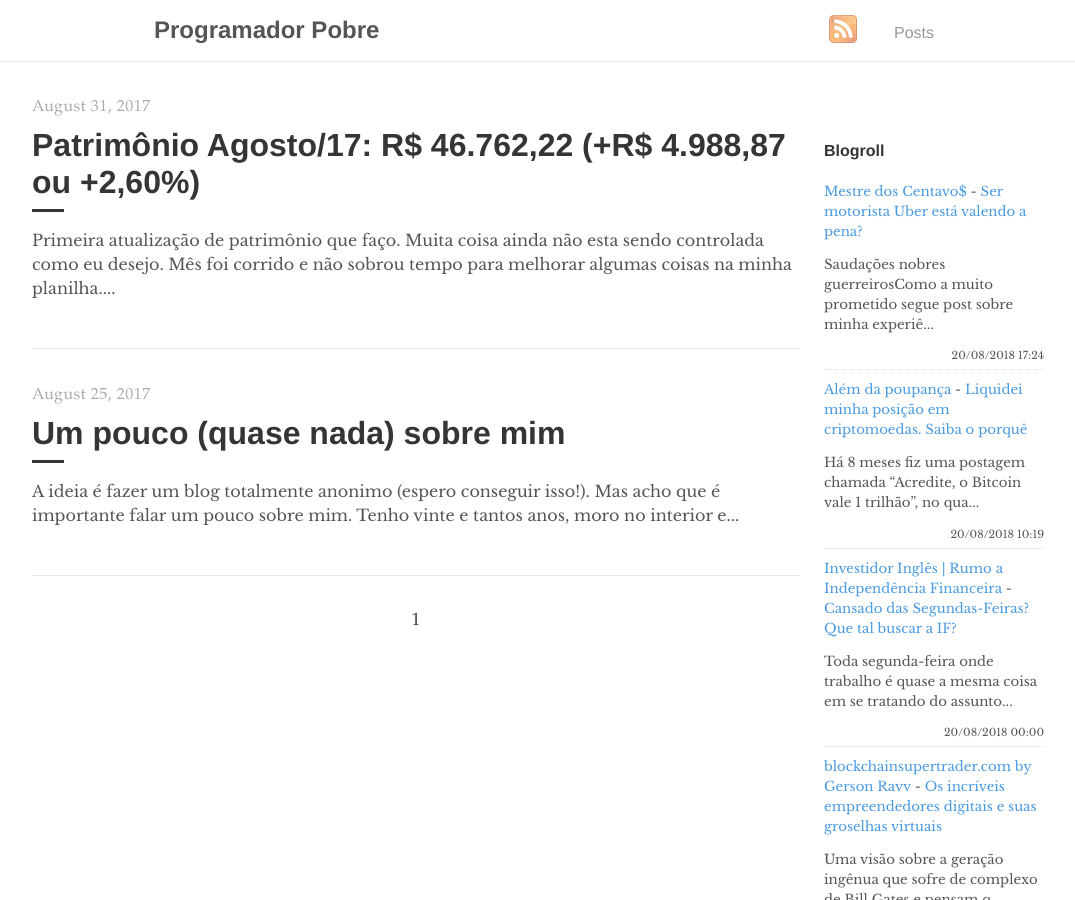
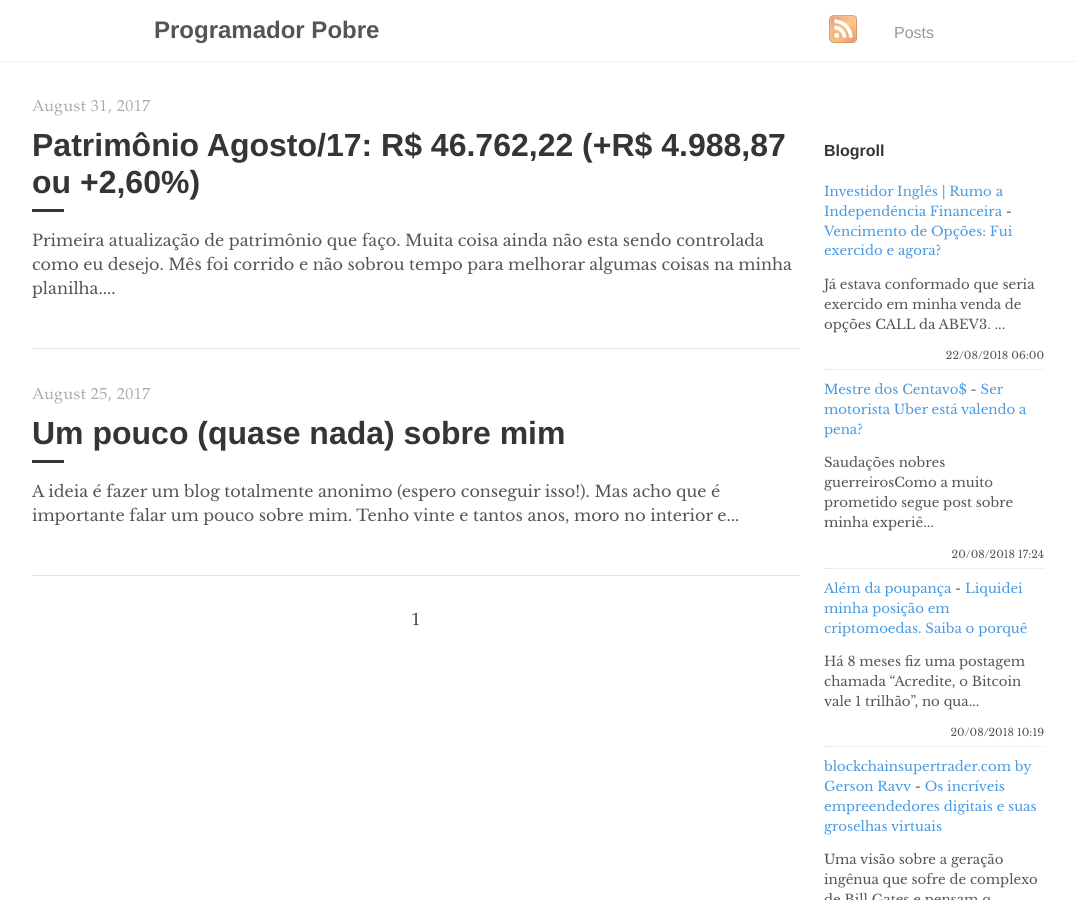
Before and after one commit to programadorpobre/programadorpobre.github.io, a Jekyll site: the page built from index.html, in a window 1280 px wide and 900 px high. Shown: the whole window, without its empty margins (96-1171 px from the left). Built offline with Jekyll 4.4.1, drawn with Linux system fonts in a browser that asks for light colours; the list of posts is cut into pages by our own code; comment, search, counter and statistics services are not loaded.

Commit message:
[ci skip] travis #382

```diff
--- a/_includes/feed-entries.html
+++ b/_includes/feed-entries.html
@@ -1,3 +1,8 @@
+<div class="feed-entry">
+    <a class="feed-entry-site-name" href="https://www.investidoringles.com/">Investidor Inglês | Rumo a Independência Financeira</a> - <a class="feed-entry-title" href="https://www.investidoringles.com/2018/08/vencimento-de-opcoes-fui-exercido-o-que-fazer.html">Vencimento de Opções:  Fui exercido e agora?</a>
+    <p class="feed-entry-summary">Já estava conformado que seria exercido em minha venda de opções CALL da ABEV3. ...</p>
+    <time datetime="2018-08-22T06:00:00.000-03:00">22/08/2018 06:00</time>
+</div>
 <div class="feed-entry">
     <a class="feed-entry-site-name" href="https://mestredoscentavos.blogspot.com/">Mestre dos Centavo$</a> - <a class="feed-entry-title" href="https://mestredoscentavos.blogspot.com/2018/08/ser-motorista-uber-esta-valendo-pena.html">Ser motorista Uber está valendo a pena?</a>
     <p class="feed-entry-summary">Saudações nobres guerreirosComo a muito prometido segue post sobre minha experiê...</p>
@@ -7,11 +12,6 @@
     <a class="feed-entry-site-name" href="https://alemdapoupanca.blogspot.com/">Além da poupança</a> - <a class="feed-entry-title" href="https://alemdapoupanca.blogspot.com/2018/08/liquidei-minha-posicao-em-criptomoedas.html">Liquidei minha posição em criptomoedas. Saiba o porquê</a>
     <p class="feed-entry-summary">Há 8 meses fiz uma postagem chamada “Acredite, o Bitcoin vale 1 trilhão”, no qua...</p>
     <time datetime="2018-08-20T10:19:00.000-03:00">20/08/2018 10:19</time>
-</div>
-<div class="feed-entry">
-    <a class="feed-entry-site-name" href="https://www.investidoringles.com/">Investidor Inglês | Rumo a Independência Financeira</a> - <a class="feed-entry-title" href="https://www.investidoringles.com/2018/08/cansado-das-segundas-feiras-que-tal-buscar-independencia-financeira.html">Cansado das Segundas-Feiras?  Que tal buscar a IF?</a>
-    <p class="feed-entry-summary">Toda segunda-feira onde trabalho é quase a mesma coisa em se tratando do assunto...</p>
-    <time datetime="2018-08-20T00:00:00.000-03:00">20/08/2018 00:00</time>
 </div>
 <div class="feed-entry">
     <a class="feed-entry-site-name" href="http://www.blockchainsupertrader.com/">blockchainsupertrader.com by Gerson Ravv</a> - <a class="feed-entry-title" href="http://www.blockchainsupertrader.com/2018/08/os-incriveis-empreendedores-digitais-e.html">Os incríveis empreendedores digitais e suas groselhas virtuais</a>
```
